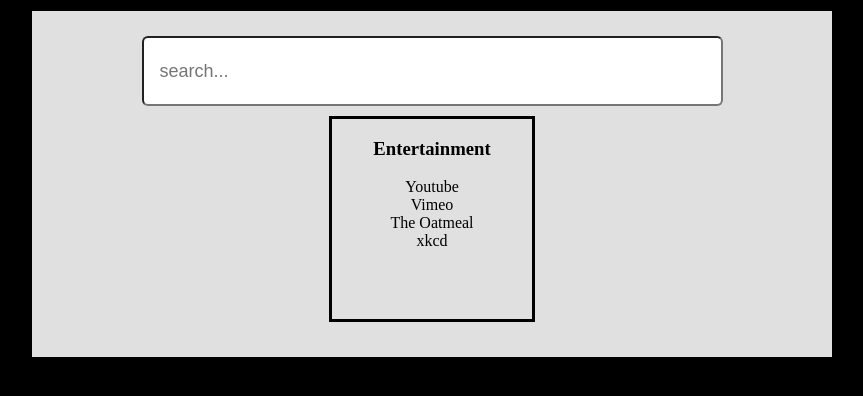
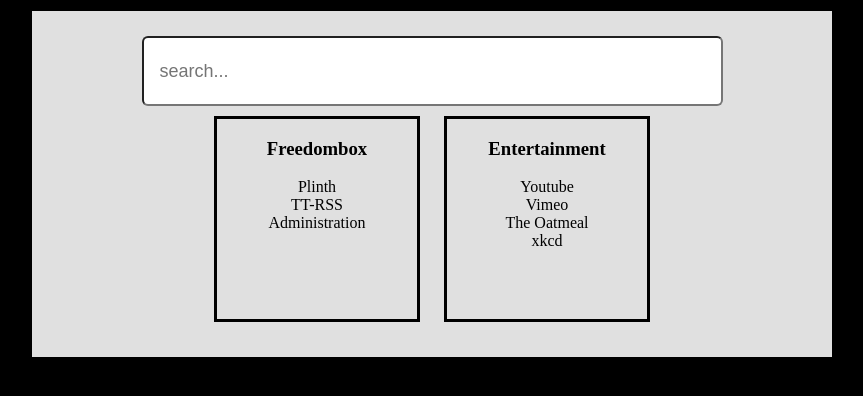
Before and after one commit to joe-degiovanni/joe-degiovanni.github.io, a Jekyll site: the page start.html, which Jekyll copies as it is, in a window 1280 px wide. Shown: the top 396 px of the page, without its empty margins (208-1071 px from the left). Built offline with Jekyll 4.4.1, drawn with Linux system fonts in a browser that asks for light colours.

Commit message:
add freedombox links

```diff
--- a/start.html
+++ b/start.html
@@ -13,6 +13,13 @@
     <input type="text" name="q" size="50" placeholder="search..." value=""></form>
 
     <div class="child">
+        <h3>Freedombox</h3>
+        <a href="https://freedombox.degiovanni.family/plinth">Plinth</a><br>
+        <a href="https://freedombox.degiovanni.family/tt-rss">TT-RSS</a><br>
+        <a href="https://freedombox.degiovanni.family/_cockpit/">Administration</a><br>
+    </div>
+
+    <div class="child">
         <h3>Entertainment</h3>
         <a href="http://youtube.com">Youtube</a><br>
         <a href="http://vimeo.com">Vimeo</a><br>
```
